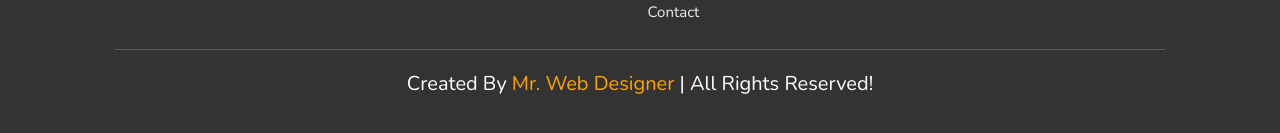
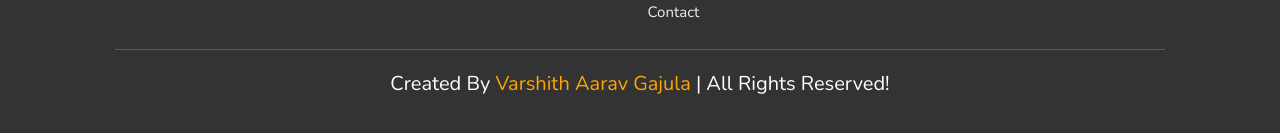
Before and after one commit to VarshDevsGamesAndApps/Tour-And-Travel-Website, a plain HTML site: page index.html in a window 1280 px wide. Shown: the part 5719-5852 px from the top of the page. Drawn offline with nearby package versions, Linux system fonts and the light colour scheme; files whose address does not match are found by name.

Commit message:
Update index.html

```diff
--- a/index.html
+++ b/index.html
@@ -588,7 +588,7 @@
 
     </div>
 
-    <h1 class="credit"> created by <span> mr. web designer </span> | all rights reserved! </h1>
+    <h1 class="credit"> created by <span> Varshith Aarav Gajula </span> | all rights reserved! </h1>
 
 </section>
 
```
